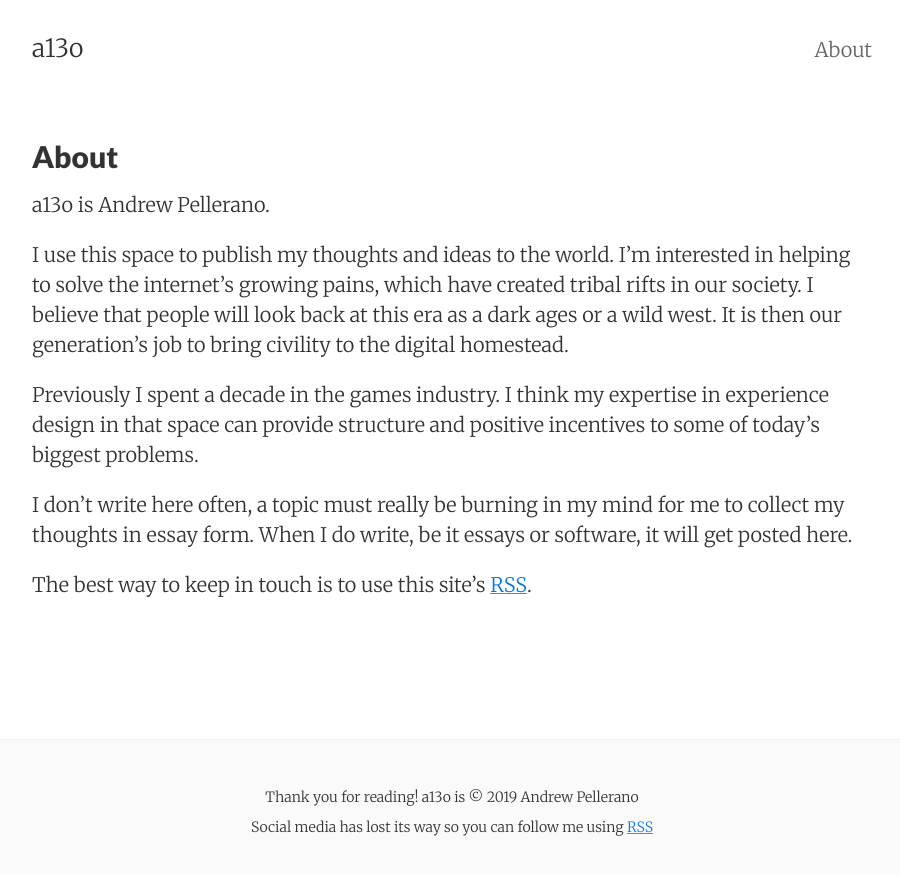
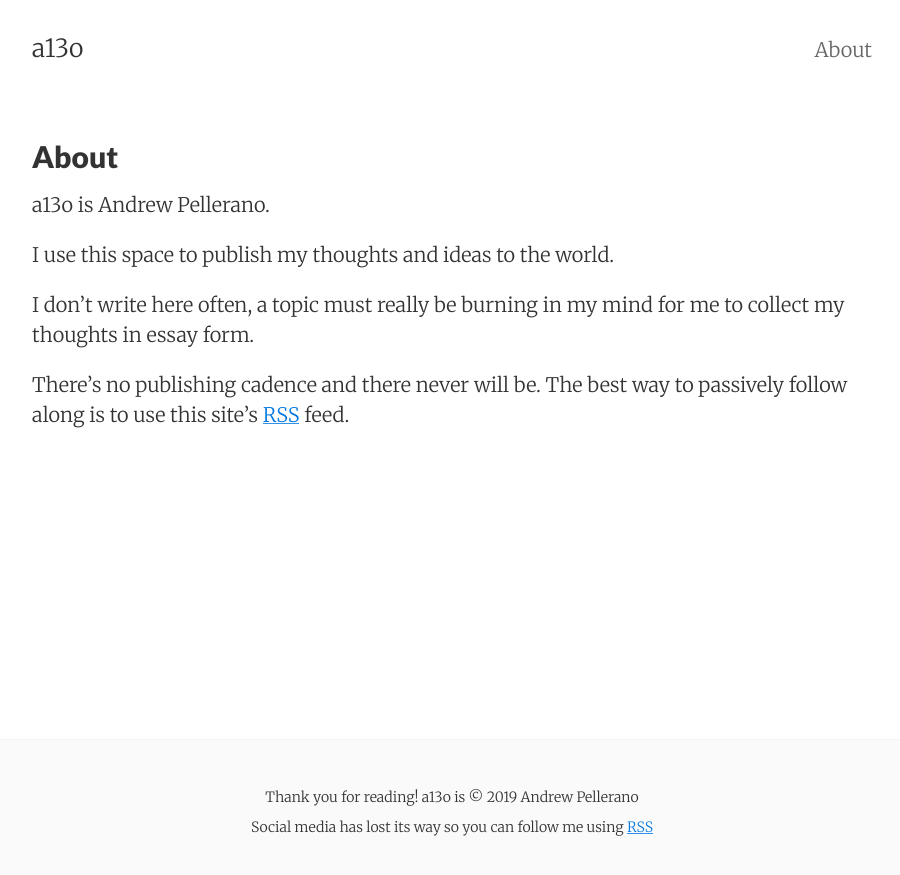
Before and after one commit to a13o/personal-site, a Jekyll site: the page built from about.md, in a window 1280 px wide. Shown: the top 875 px of the page, without its empty margins (188-1088 px from the left). Built offline with Jekyll 4.4.1, drawn with Linux system fonts in a browser that asks for light colours.

Commit message:
Updated about

```diff
--- a/about.md
+++ b/about.md
@@ -4,10 +4,8 @@ title: About
 ---
 a13o is Andrew Pellerano.
 
-I use this space to publish my thoughts and ideas to the world. I'm interested in helping to solve the internet's growing pains, which have created tribal rifts in our society. I believe that people will look back at this era as a dark ages or a wild west. It is then our generation's job to bring civility to the digital homestead.
+I use this space to publish my thoughts and ideas to the world.
 
-Previously I spent a decade in the games industry. I think my expertise in experience design in that space can provide structure and positive incentives to some of today's biggest problems.
+I don't write here often, a topic must really be burning in my mind for me to collect my thoughts in essay form.
 
-I don't write here often, a topic must really be burning in my mind for me to collect my thoughts in essay form. When I do write, be it essays or software, it will get posted here.
-
-The best way to keep in touch is to use this site's <a href="/feed.xml">RSS</a>.
+There's no publishing cadence and there never will be. The best way to passively follow along is to use this site's <a href="/feed.xml">RSS</a> feed.
```
